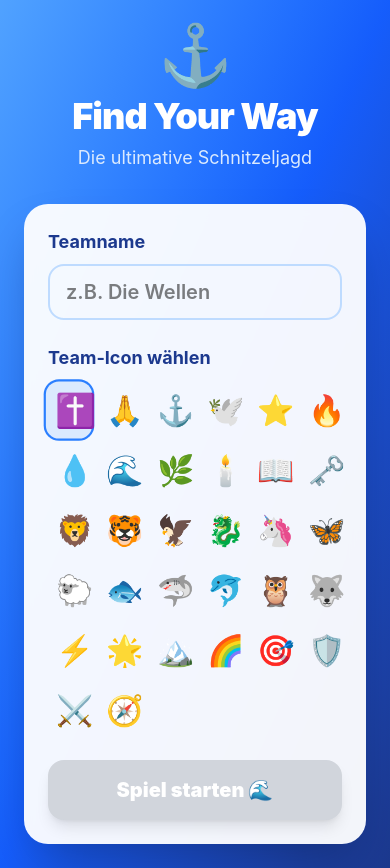
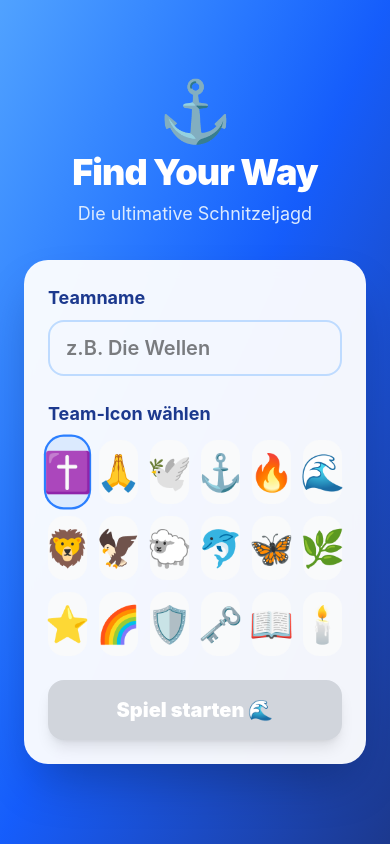
Before and after one commit to QuyGonJinn/tncg-webapp-find-your-way, a React (Vite) app in the folder find-your-way/: page / in a window 390 px wide. After the commit the page ends 844 px from the top, so only its background shows below. Built offline with nearby package versions, Linux system fonts and the light colour scheme; no server answers.

Commit message:
Remove emojis, add more responsive design for team registration page

```diff
--- a/find-your-way/src/components/SetupScreen.jsx
+++ b/find-your-way/src/components/SetupScreen.jsx
@@ -31,13 +31,13 @@ export default function SetupScreen({ onStart, error }) {
         />
 
         <label className="block text-blue-900 font-bold mb-3 text-lg">Team-Icon wählen</label>
-        <div className="grid grid-cols-6 gap-2 mb-6">
+        <div className="grid grid-cols-6 gap-3 mb-6">
           {TEAM_ICONS.map(ic => (
             <button
               key={ic}
               type="button"
               onClick={() => setIcon(ic)}
-              className={`text-3xl p-2 rounded-xl transition-all ${icon === ic ? 'bg-blue-100 ring-2 ring-blue-500 scale-110' : 'hover:bg-blue-50'}`}
+              className={`text-4xl p-3 rounded-2xl transition-all aspect-square flex items-center justify-center ${icon === ic ? 'bg-blue-100 ring-2 ring-blue-500 scale-110' : 'hover:bg-blue-50 bg-gray-50'}`}
             >
               {ic}
             </button>
```
Also changed, not shown: find-your-way/src/data/stations.js (+3 -6 lines), 1 other file (tests, documents, lock files or other folders).
